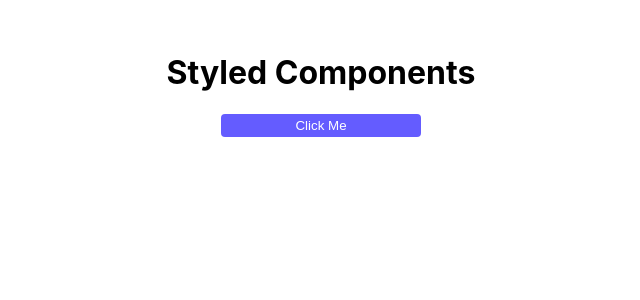
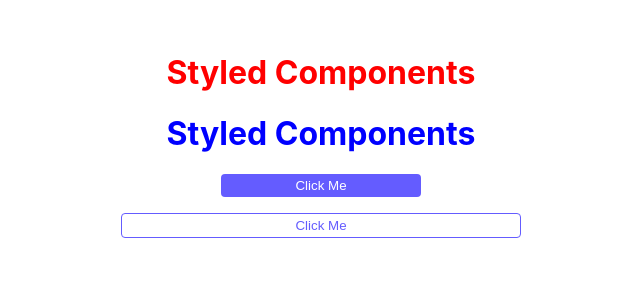
Before and after one commit to shitakemura/react-styled-components-v5-course, a React (Vite) app: page / in a window 1280 px wide. Shown: the top 300 px of the page, without its empty margins (319-959 px from the left). Built offline with nearby package versions, Linux system fonts and the light colour scheme; the HTML template or start-up script is replaced by a standard one.

Commit message:
~17.Extend Styled Component

```diff
--- a/src/App.tsx
+++ b/src/App.tsx
@@ -1,11 +1,13 @@
 import { BasicTitle } from './components/BasicTitle'
-import { DefaultButton } from './components/Buttons'
+import { DefaultButton, HipsterButton } from './components/Buttons'
 
 function App() {
   return (
     <div style={{ padding: '2rem' }}>
+      <BasicTitle special>styled components</BasicTitle>
       <BasicTitle>styled components</BasicTitle>
       <DefaultButton>click me</DefaultButton>
+      <HipsterButton>click me</HipsterButton>
     </div>
   )
 }
--- a/src/components/BasicTitle.ts
+++ b/src/components/BasicTitle.ts
@@ -1,6 +1,12 @@
 import styled from 'styled-components'
 
-export const BasicTitle = styled.h1`
+type Props = {
+  special?: boolean
+}
+
+export const BasicTitle = styled.h1<Props>`
   text-align: center;
   text-transform: capitalize;
+  /* color: ${(props) => props.special && 'red'}; */
+  color: ${({ special }) => (special ? 'red' : 'blue')};
 `
--- a/src/components/Buttons.ts
+++ b/src/components/Buttons.ts
@@ -12,3 +12,10 @@
   width: 200px;
   margin: 1rem auto;
 `
+
+export const HipsterButton = styled(DefaultButton)`
+  width: 400px;
+  background: transparent;
+  color: #645cff;
+  border: 1px solid #645cff;
+`
```
